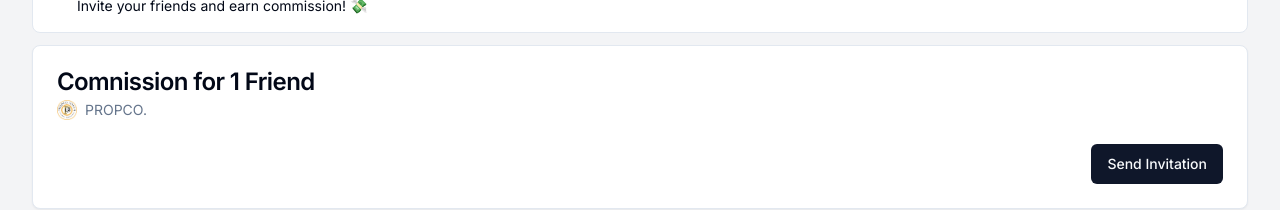
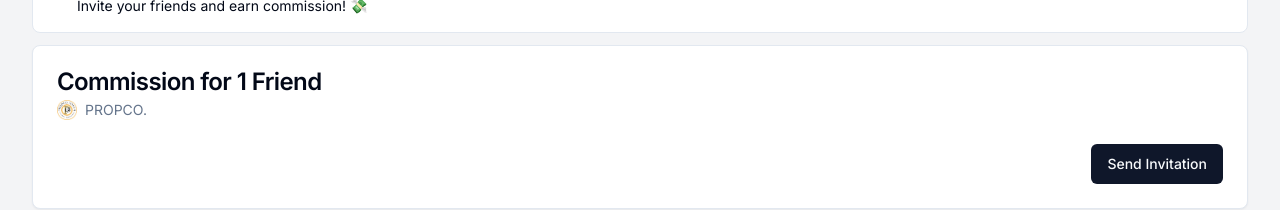
Before and after one commit to adilonam/propco-web-app, a Next.js app: page /1 in a window 1280 px wide. Shown: the part 490-700 px from the top of the page. Built offline with nearby package versions, Linux system fonts and the light colour scheme; no server answers; the database is empty.

Commit message:
user: change invitation link

```diff
--- a/components/TaskCard.tsx
+++ b/components/TaskCard.tsx
@@ -24,7 +24,7 @@ type TaskParams = {
   };
 const TaskCard :React.FC<TaskParams> = ({id,  friends, reward }) => {
 
-    const tgMsgUrl = `https://t.me/share/url?url=https%3A%2F%2Ft.me%2FPropcoBot%3Fstart%3D${id}&text=Propco%20tokens%20farming%20major%20upgrade%21%20Two%20is%20better%20than%20one%21%20Join%20my%20squad%2C%20and%20let%27s%20double%20the%20fun%20(and%20earnings%20%F0%9F%A4%91)!%20%F0%9F%9A%80`;
+    const tgMsgUrl = `https://t.me/share/url?url=https%3A%2F%2Ft.me%2FPropcoBot%3Fstart%3D${id}&text=Propco%20Tokens%20gets%20even%20more%20rewarding%21%20Get%20tokens%20for%20referring%20friends%21%20Join%20my%20squad%2C%20and%20let%27s%20double%20the%20fun%20(and%20earnings%20%F0%9F%92%AF)%21%20%F0%9F%9A%80`;
 
     const handleClick = () => {
         window.location.href = tgMsgUrl;
@@ -34,7 +34,7 @@ const TaskCard :React.FC<TaskParams> = ({id,  friends, reward }) => {
 
         <Card className="my-3">
             <CardHeader>
-                <CardTitle>Comnission for {friends} Friend</CardTitle>
+                <CardTitle>Commission for {friends} Friend</CardTitle>
                 <CardDescription>
                     <span className="flex">
 
```
